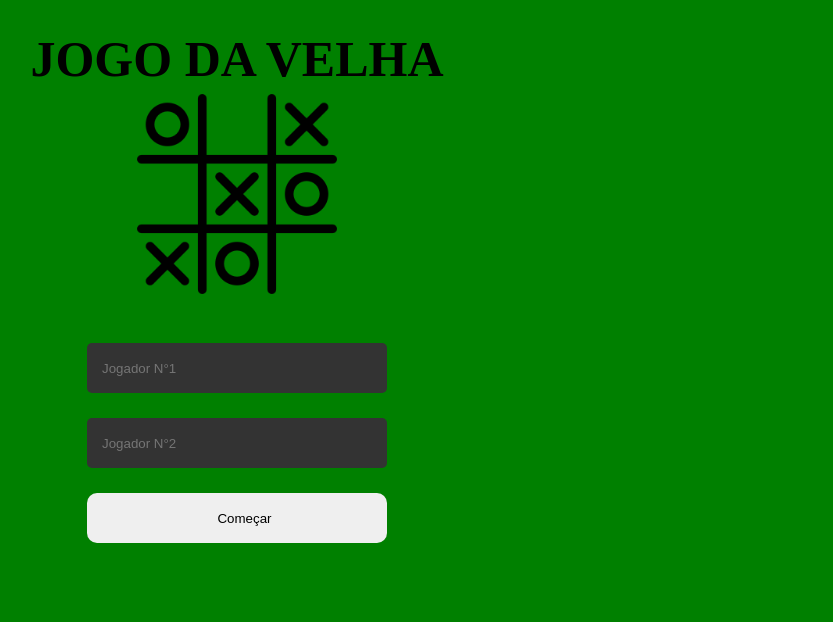
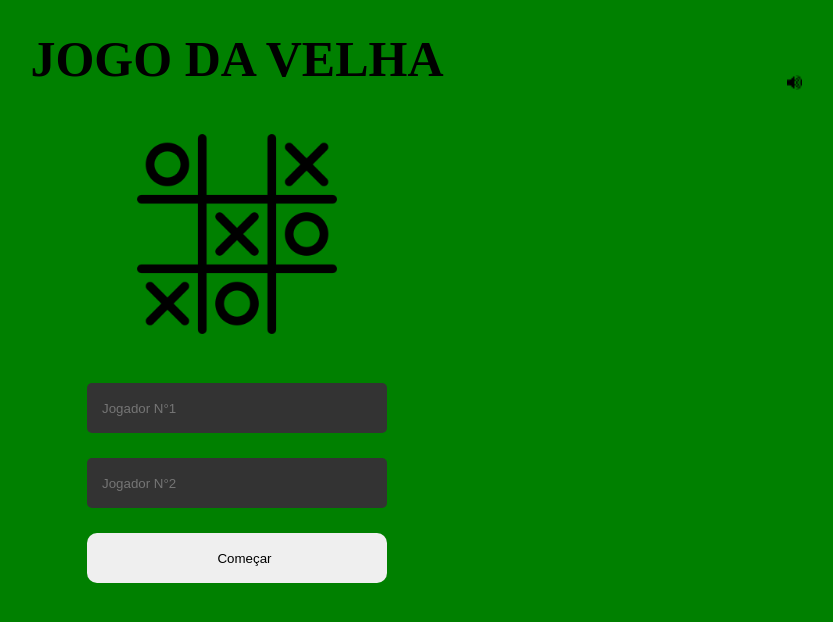
Before and after one commit to maicomferre/jogo-da-velha-html, a plain HTML site: page index.html in a window 1280 px wide. Shown: the whole page, without its empty margins (403-1236 px from the left). Drawn offline with Linux system fonts and the light colour scheme.

Commit message:
Adiciona botão de controlar som

```diff
--- a/funcoes.js
+++ b/funcoes.js
@@ -46,7 +46,6 @@ function sound_load()
 			console.log("error sound_load(): não foi possivel carregar o audio; ação: ignorando.");
 		}
 
-
 		sound_path[sound_list[x]]['audio'].onload = function()
 		{
 			sound_path[sound_list[x]]['loaded'] = true;
@@ -67,3 +66,29 @@ function resetar()
 
 	write_game(canvas_context);
 }
+
+
+function image_load()
+{
+	images['soundon']['img'] = new Image();
+
+	images['soundon']['img'].onerror = function()
+	{
+		console.log("error image_load(): não foi possível carregar imagem; ação: ignorar");
+	}
+
+	images['soundon']['img'].src = images['soundon']['file'];
+
+	document.getElementById("imgsom").appendChild(images['soundon']['img']);
+
+	images['soundoff']['img'] = new Image();
+
+	images['soundoff']['img'].onerror = function()
+	{
+		console.log("error image_load(): não foi possível carregar imagem; ação: ignorar");
+	}
+
+	images['soundoff']['img'].src = images['soundoff']['file'];
+
+
+}
--- a/index.html
+++ b/index.html
@@ -11,13 +11,13 @@
     <title>Jogo da Velha</title>
 </head>
 <body>
-    <h1>JOGO DA VELHA</h1>
+    <h1>JOGO DA VELHA <div  id="imgsom"></div></h1>
 
     <div class="opt" id="opt1">
          <div>
             <p id="errormessage" style="display: none;"></p>
             <br><br>
-            <img src="velha.png" alt="velha"><br>
+            <img id="imgvelha" src="velha.png" alt="velha"><br>
 
             <input type="text" id="player1" placeholder="Jogador N°1"><br>
 
--- a/javascript.js
+++ b/javascript.js
@@ -4,6 +4,7 @@ var Player = [0,1];
 
 //Efeitos Sonoros
 var path = "files/sound/";
+var estadosom = true;
 ;
 var sound_path = {
 	'error':      {file:'wrong-buzzer-6268.mp3'},
@@ -12,6 +13,14 @@ var sound_path = {
 }
 
 var sound_list = ['error','game_click','back_sound'];
+
+var images = {
+	'soundon':  { file: 'files/sondon.png' },
+	'soundoff': { file: 'files/sondoff.png'},
+};
+
+
+
 canvas_context = undefined;
 
 var jogador_atual = Boolean(Math.random() < 0.5);
@@ -45,6 +54,7 @@ var canvas_posicao_click = [
 
 $(document).ready(function(){
 	sound_load();
+	image_load();
 	canvas = load_canvas();
 	write_game(canvas);
 	canvas_context = canvas;
@@ -52,6 +62,10 @@ $(document).ready(function(){
 	$('#game').on('mousedown', function(e) {
     	getCursorPosition(canvas, e);
 	});
+
+	$('#imgsom').on('click', function(){ alternarsom() });
+
+
 });
 
 function comecar()
@@ -184,6 +198,18 @@ function draw_option(type,cx,x,y)
 	cx.stroke();
 }
 
+function alternarsom()
+{
+	estadosom = !estadosom;
+
+	let s = undefined;
+	s = (estadosom ? (images['soundon']) : (images['soundoff']));
+	$("#imgsom").html();
+	$("#imgsom").html(s['img']);
+
+	document.getElementById("imgsom").appendChild(s['img']);
+
+}
 
 function getCursorPosition(canvas, event) {
     checkClick(canvas.ctx,event.offsetX,event.offsetY);
--- a/style.css
+++ b/style.css
@@ -52,12 +52,23 @@ canvas{
     cursor: pointer;
 }
 
-img {
+#imgvelha {
     position: relative;
     height: 200px;
     margin-bottom: 45px;
     margin-left: 50px;
 }
+#imgsom img{
+    position: fixed;
+    right:75px;
+    top:75px;
+    width:15px;
+    height:15px;
+}
+#imgsom {
+    padding:20px;
+}
+
 table{
     position:relative;
     top:50px;
```
Also changed, not shown: files/sondoff.png (added), files/sondon.png (added).
